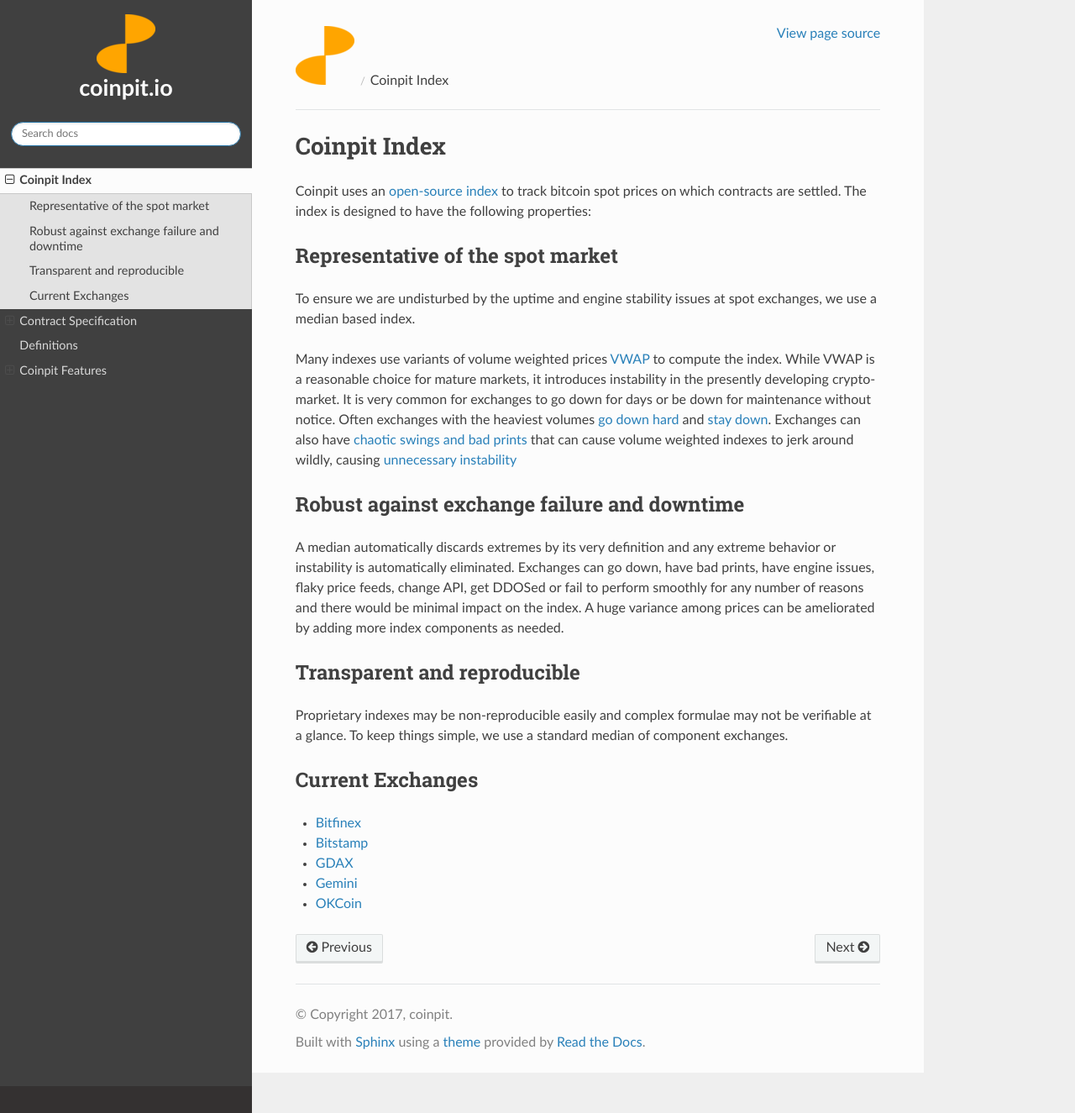
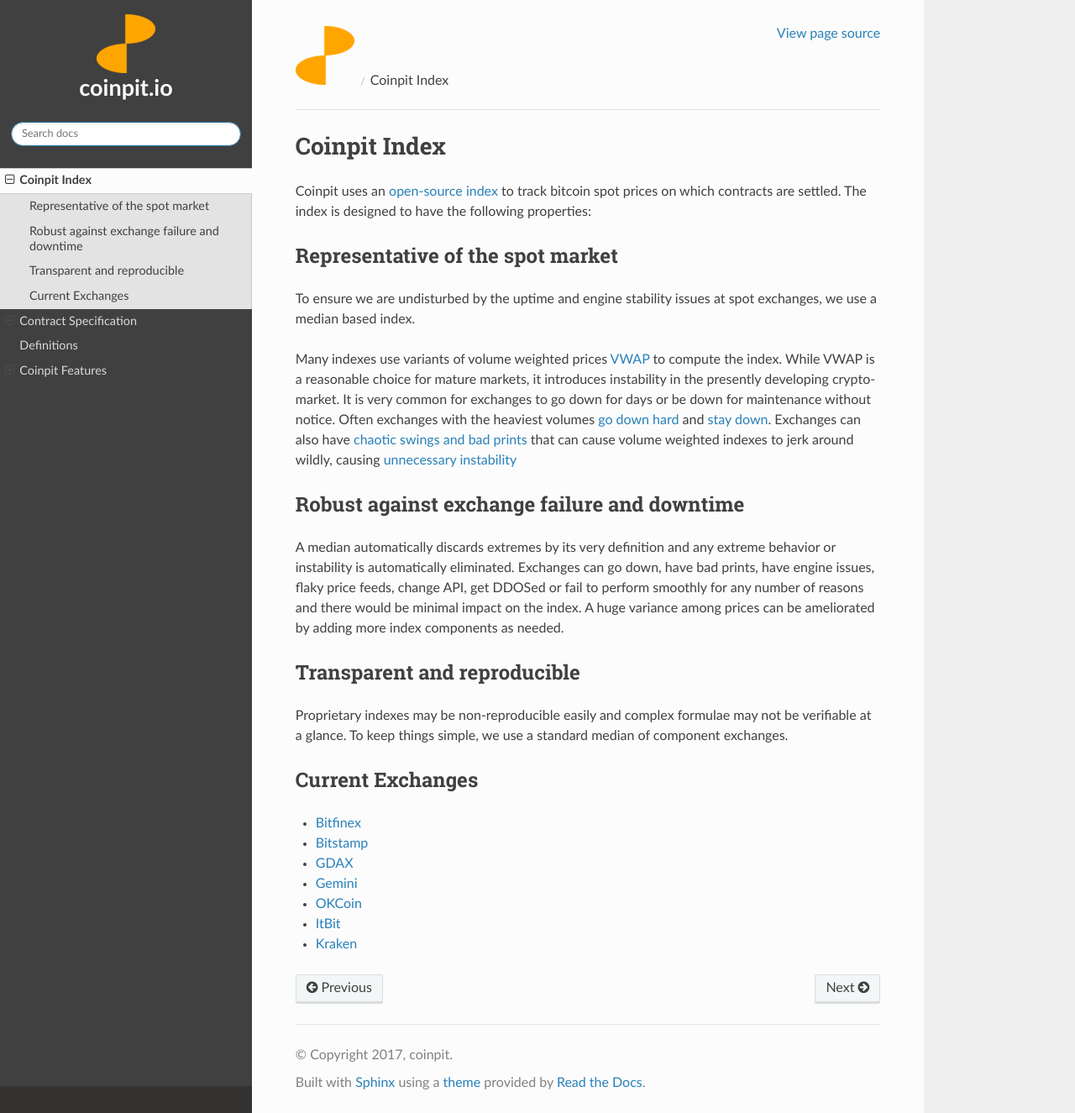
Before and after one commit to bharathrao/coinpitdocs, a Sphinx documentation site: the page built from docs/source/cpindex.rst, in a window 1280 px wide and 1325 px high. Shown: the whole window at 84% size. Built offline with Sphinx 7.4.7 and the Read the Docs theme 2.0.0, drawn with Linux system fonts in a browser that asks for light colours; formulas are drawn with MathJax 3.

Commit message:
add itbit and kraken

```diff
--- a/docs/source/cpindex.rst
+++ b/docs/source/cpindex.rst
@@ -35,6 +35,8 @@
 - `GDAX <https://www.GDAX.com>`_
 - `Gemini <https://www.Gemini.com>`_
 - `OKCoin <https://www.OKCoin.com>`_
+- `ItBit <https://www.itbit.com>`_
+- `Kraken <https://www.kraken.com>`_
 
 .. _open-source index: https://github.com/coinpit/coinpit-index
 .. _VWAP: http://www.investopedia.com/terms/v/vwap.asp
```
